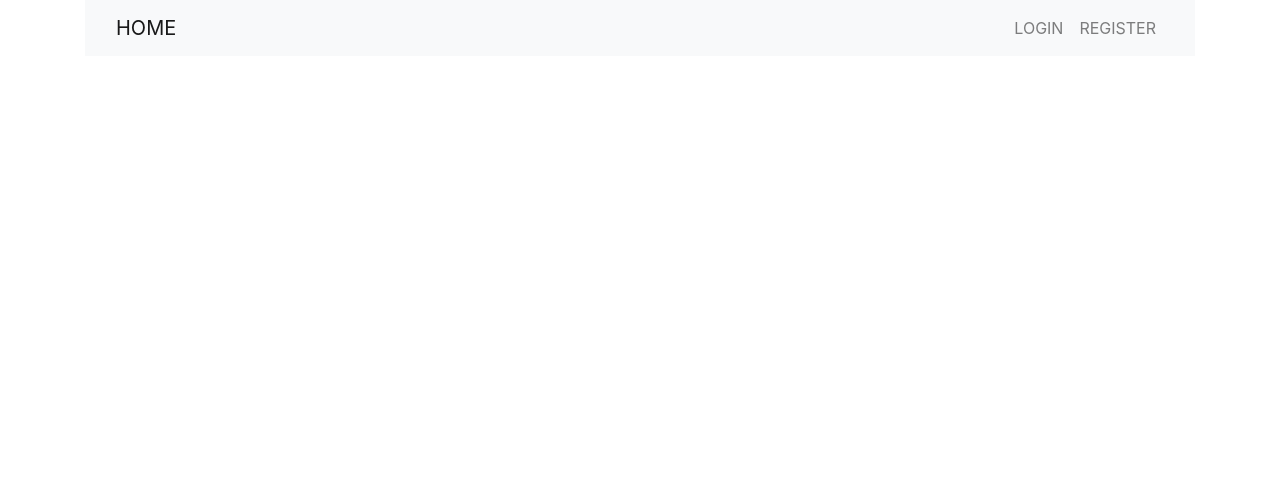
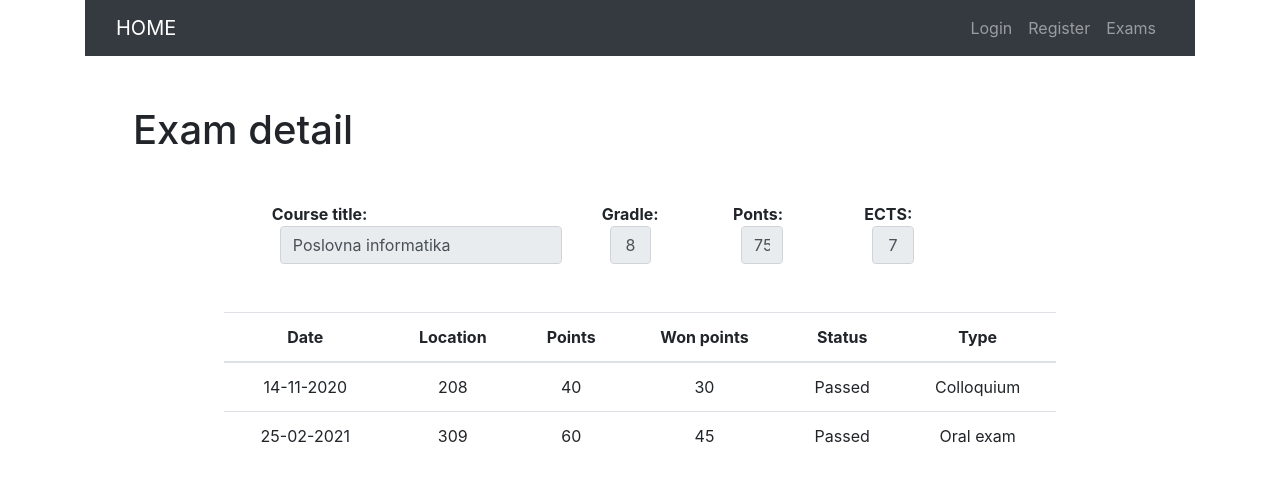
Before and after one commit to Svetozar99/ProjekatEObrazovanjeFTN, an Angular app in the folder frontEndEObrazovanje/: page /exam-detail in a window 1280 px wide. Before the commit this address led to /. Shown: the top 482 px of the page. Built offline with nearby package versions, Linux system fonts and the light colour scheme.

Commit message:
exams i exam-detail

```diff
--- a/frontEndEObrazovanje/src/app/app-routing.module.ts
+++ b/frontEndEObrazovanje/src/app/app-routing.module.ts
@@ -1,11 +1,15 @@
 import { NgModule } from '@angular/core';
 import { RouterModule, Routes } from '@angular/router';
+import { ExamDetailComponent } from './components/exam-detail/exam-detail.component';
+import { ExamsComponent } from './components/exams/exams.component';
 import { LoginComponent } from './components/login/login.component';
 import { RegisterComponent } from './components/register/register.component';
 
 const routes: Routes = [
   { path: 'login', component: LoginComponent },
   { path: 'register', component: RegisterComponent },
+  { path: 'exams', component: ExamsComponent },
+  { path: 'exam-detail', component: ExamDetailComponent },
   { path: '**', redirectTo: '' }
 ];
 
--- a/frontEndEObrazovanje/src/app/app.component.html
+++ b/frontEndEObrazovanje/src/app/app.component.html
@@ -1,5 +1,5 @@
 <div class="container">
-  <nav id="mainNavbar" class="navbar navbar-expand-sm navbar-light bg-light">
+  <nav id="mainNavbar" class="navbar navbar-expand-sm navbar-dark bg-dark">
     <div class="container-fluid">
       <a routerLink="/" class="navbar-brand">HOME</a>
       <button
@@ -21,17 +21,20 @@
         <!-- right nav menus -->
         <ul class="navbar-nav ml-auto">
           <li routerLinkActive="active" class="nav-item">
-            <a routerLink="/login" class="nav-link"> LOGIN </a>
+            <a routerLink="/login" class="nav-link"> Login </a>
           </li>
           <li routerLinkActive="active" class="nav-item">
-            <a routerLink="/register" class="nav-link"> REGISTER </a>
+            <a routerLink="/register" class="nav-link"> Register </a>
+          </li>
+          <li routerLinkActive="active" class="nav-item">
+            <a routerLink="/exams" class="nav-link"> Exams </a>
           </li>
         </ul>
       </div>
     </div>
   </nav>
 
-  <div style="margin-top: 100px">
+  <div style="margin-top: 50px">
     <router-outlet></router-outlet>
   </div>
 </div>
--- a/frontEndEObrazovanje/src/app/app.module.ts
+++ b/frontEndEObrazovanje/src/app/app.module.ts
@@ -9,12 +9,16 @@ import { AppComponent } from './app.component';
 import { LoginComponent } from './components/login/login.component';
 import { RegisterComponent } from './components/register/register.component';
 import { NgbModule } from '@ng-bootstrap/ng-bootstrap';
+import { ExamsComponent } from './components/exams/exams.component';
+import { ExamDetailComponent } from './components/exam-detail/exam-detail.component';
 
 @NgModule({
   declarations: [
     AppComponent,
     LoginComponent,
-    RegisterComponent
+    RegisterComponent,
+    ExamsComponent,
+    ExamDetailComponent
   ],
   imports: [
     BrowserModule,
--- /dev/null
+++ b/frontEndEObrazovanje/src/app/components/exam-detail/exam-detail.component.html
@@ -0,0 +1,47 @@
+<div class="main">
+    <h1 class="ml-5">Exam detail</h1>
+    <div class="row mx-auto w-75 mt-5">
+        <div class="ml-5">
+            <b>Course title:</b> <input type="text" value="Poslovna informatika" readonly class="form-control ml-2">
+        </div>
+        <div class="w-10 ml-5">
+            <b>Gradle:</b> <input type="text" value="8" readonly class="form-control ml-2 col-6 text-center">
+        </div>
+        <div class="w-10 ml-5">
+            <b>Ponts:</b> <input type="text" value="75" readonly class="form-control ml-2 col-6 text-center">
+        </div>
+        <div class="w-10 ml-5">
+            <b>ECTS:</b> <input type="text" value="7" readonly class="form-control ml-2 col-6 text-center">
+        </div>
+    </div>
+    <table class="table mx-auto w-75 mt-5">
+        <thead>
+            <tr>
+                <th class="text-center">Date</th>
+                <th class="text-center">Location</th>
+                <th class="text-center">Points</th>
+                <th class="text-center">Won points</th>
+                <th class="text-center">Status</th>
+                <th class="text-center">Type</th>
+            </tr>
+        </thead>
+        <tbody>
+            <tr>
+                <td class="text-center">14-11-2020</td>
+                <td class="text-center">208</td>
+                <td class="text-center">40</td>
+                <td class="text-center">30</td>
+                <td class="text-center">Passed</td>
+                <td class="text-center">Colloquium</td>
+            </tr>
+            <tr>
+                <td class="text-center">25-02-2021</td>
+                <td class="text-center">309</td>
+                <td class="text-center">60</td>
+                <td class="text-center">45</td>
+                <td class="text-center">Passed</td>
+                <td class="text-center">Oral exam</td>
+            </tr>
+        </tbody>
+    </table>
+</div>
--- /dev/null
+++ b/frontEndEObrazovanje/src/app/components/exam-detail/exam-detail.component.ts
@@ -0,0 +1,15 @@
+import { Component, OnInit } from '@angular/core';
+
+@Component({
+  selector: 'app-exam-detail',
+  templateUrl: './exam-detail.component.html',
+  styleUrls: ['./exam-detail.component.css']
+})
+export class ExamDetailComponent implements OnInit {
+
+  constructor() { }
+
+  ngOnInit(): void {
+  }
+
+}
--- /dev/null
+++ b/frontEndEObrazovanje/src/app/components/exams/exams.component.html
@@ -0,0 +1,24 @@
+<div class="main">
+    <h1 class="ml-5">Exams</h1>
+    <table class="table mx-auto w-75 mt-5">
+        <thead>
+            <tr>
+                <th class="text-center">Title</th>
+                <th class="text-center">Gradle</th>
+                <th class="text-center">Points</th>
+            </tr>
+        </thead>
+        <tbody>
+            <tr>
+                <td class="text-center"><a routerLink="/exam-detail">Poslovna informatika</a></td>
+                <td class="text-center">8</td>
+                <td class="text-center">75</td>
+            </tr>
+            <tr>
+                <td class="text-center"><a routerLink="/exam-detail">Tehnologije i sistemi eObrazovanja</a></td>
+                <td class="text-center">/</td>
+                <td class="text-center">/</td>
+            </tr>
+        </tbody>
+    </table>
+</div>
--- /dev/null
+++ b/frontEndEObrazovanje/src/app/components/exams/exams.component.ts
@@ -0,0 +1,15 @@
+import { Component, OnInit } from '@angular/core';
+
+@Component({
+  selector: 'app-exams',
+  templateUrl: './exams.component.html',
+  styleUrls: ['./exams.component.css']
+})
+export class ExamsComponent implements OnInit {
+
+  constructor() { }
+
+  ngOnInit(): void {
+  }
+
+}
--- a/frontEndEObrazovanje/src/styles.css
+++ b/frontEndEObrazovanje/src/styles.css
@@ -1,3 +1,7 @@
 .padding-top{
     padding-top: 5px;
 }
+
+.w-10{
+    width: 10%;
+}
```
Also changed, not shown: frontEndEObrazovanje/src/app/components/exam-detail/exam-detail.component.css (added), frontEndEObrazovanje/src/app/components/exams/exams.component.css (added), 2 other files (tests, documents, lock files or other folders).
